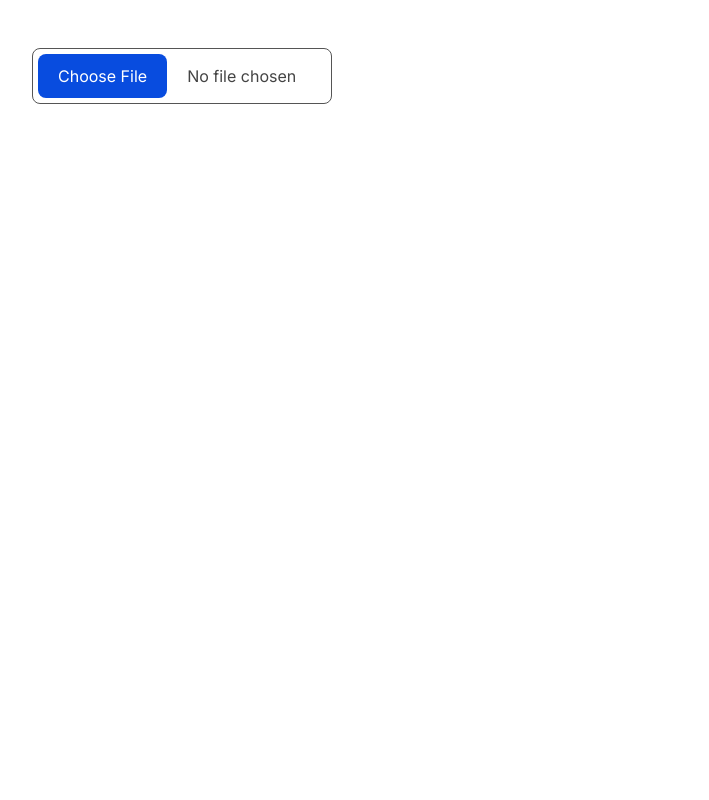
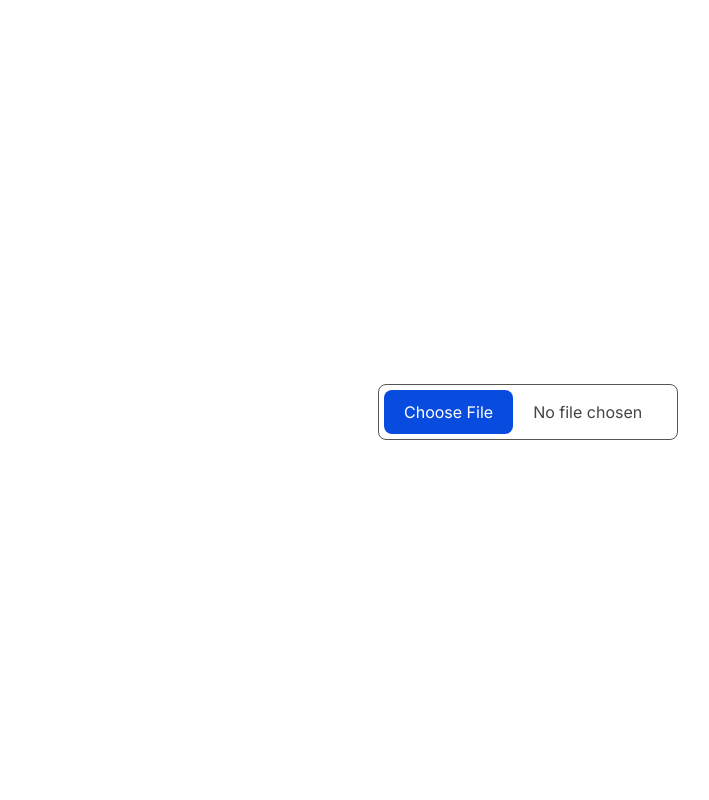
Before and after one commit to Kiroves/BThere, a Next.js app in the folder frontend/: page / in a window 1280 px wide. Shown: the top 800 px of the page, without its empty margins (112-821 px from the left). Built offline with nearby package versions, Linux system fonts and the light colour scheme; some icons are missing.

Commit message:
center video component

```diff
--- a/frontend/src/app/page.js
+++ b/frontend/src/app/page.js
@@ -14,7 +14,7 @@ import ArrowDown from "@/components/ArrowDown";
 export default function Home() {
   return (
     <main className="px-[10vw]">
-      <div id="video" class="min-h-[94vh]">
+      <div id="video" class="flex justify-center items-center min-h-[100vh]">
         <VideoUploader />
       </div>
       <ArrowDown />
--- a/frontend/src/components/Video.jsx
+++ b/frontend/src/components/Video.jsx
@@ -1,6 +1,6 @@
 "use client";
-import React, { useState } from 'react';
-import Video from "@/styles/Video.css"
+import React, { useState } from "react";
+import Video from "@/styles/Video.css";
 const VideoUploader = () => {
   const [selectedFile, setSelectedFile] = useState(null);
   const [progress, setProgress] = useState(0);
@@ -28,7 +28,7 @@ const VideoUploader = () => {
   };
 
   const handleVideoTouch = () => {
-        const video = document.getElementById('video');
+    const video = document.getElementById("video");
     if (video.paused) {
       video.play();
     } else {
@@ -38,7 +38,7 @@ const VideoUploader = () => {
   };
 
   return (
-        <div className="container mx-auto mt-8 p-4">
+    <div className="container flex justify-center mt-8 p-4">
       <input
         id="file-input"
         type="file"
@@ -56,8 +56,7 @@ const VideoUploader = () => {
             height="auto"
             controls
             className="border-2 border-black block mb-4"
-                        onTouchStart={handleVideoTouch}
-                    >
+            onTouchStart={handleVideoTouch}>
             <source src={URL.createObjectURL(selectedFile)} type={selectedFile.type} />
           </video>
 
@@ -73,8 +72,7 @@ const VideoUploader = () => {
               <div className="flex flex-col w-full">
                 <div
                   style={{ width: `${progress}%` }}
-                                    className="shadow-none flex flex-col text-center whitespace-nowrap text-white justify-center bg-teal-500 transition-all ease-in-out duration-300"
-                                ></div>
+                  className="shadow-none flex flex-col text-center whitespace-nowrap text-white justify-center bg-teal-500 transition-all ease-in-out duration-300"></div>
               </div>
             </div>
           </div>
```
Lines whose indentation alone changed are shown as unchanged.
